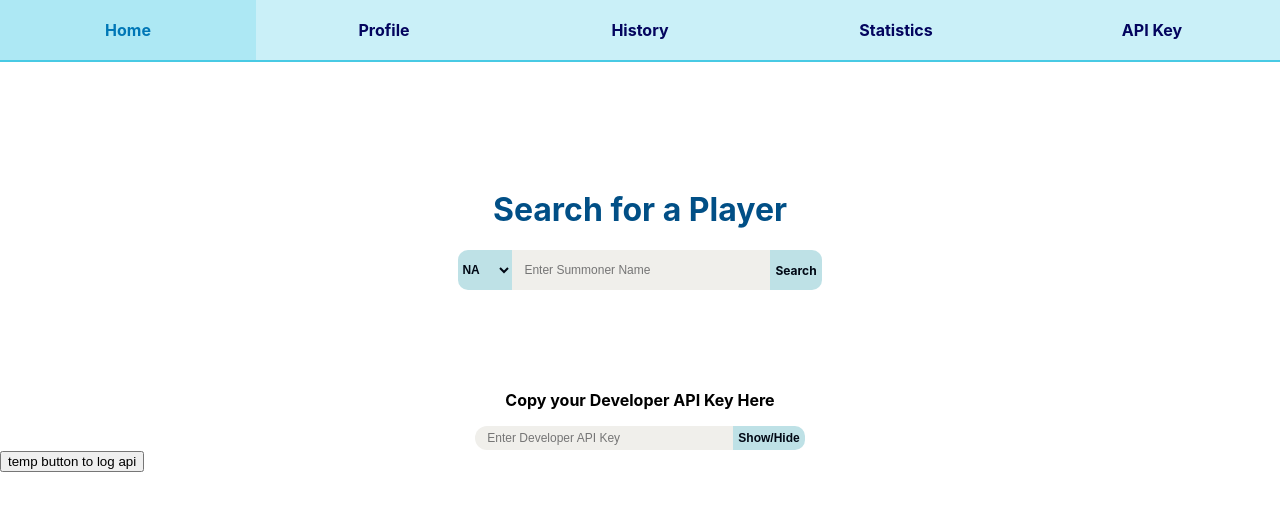
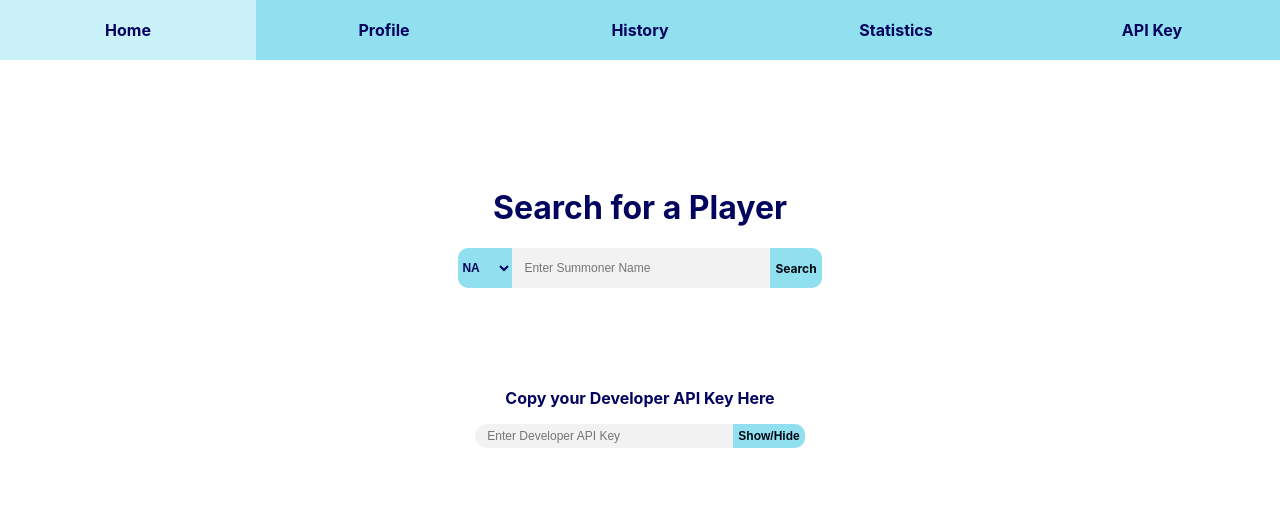
Before and after one commit to MinisGimis/lolwebsite2.0, a React (Create React App) app in the folder front/: page / in a window 1280 px wide. Shown: the top 510 px of the page. Built offline with nearby package versions, Linux system fonts and the light colour scheme.

Commit message:
did profile

```diff
--- a/front/src/App.js
+++ b/front/src/App.js
@@ -2,6 +2,8 @@ import React, { useEffect, useState } from 'react'
 import Navbar from './Navbar';
 import Home from './Home'
 import Profile from './Profile';
+import History from './History';
+import Statistics from './Statistics';
 import {
   BrowserRouter as Router,
   Switch,
@@ -24,24 +26,32 @@ function App() {
     return ("na1")
   })
 
+  const [data, setData] = useState(() => {
+    return (0)
+  })
+
+  const [masteryData, setMasteryData] = useState(() => {
+    return (0)
+  })
+
 
   return (
     <Router>
       <div>
-        <Navbar region={region} name={name} apiKey={apiKey}/>
+        <Navbar region={region} name={name} apiKey={apiKey} data={data}/>
 
         <Switch>
 
           <Route path='/Profile/:region/:name'>
-            <Profile apiKey={apiKey}/>
+            <Profile setData={setData} setMasteryData={setMasteryData} masteryData={masteryData} data={data} apiKey={apiKey}/>
           </Route>
 
           <Route path='/History'>
-            <h1>Match History</h1>
+            <History data={data} apiKey={apiKey}/>
           </Route>
 
           <Route path='/Recent'>
-            <h1>Recent Statistics</h1>
+            <Statistics data={data} apiKey={apiKey}/>
           </Route>
 
           <Route path='/API'>
@@ -49,10 +59,8 @@ function App() {
           </Route>
 
           <Route path='/'>
-            <Home setapiKey={setapiKey} setRegion={setRegion} setName={setName} region={region} name={name} apiKey={apiKey}/>
-            <button onClick={()=>{
-              console.log(apiKey)
-            }}>temp button to log api</button>
+            <Home setData={setData} setMasteryData={setMasteryData} setapiKey={setapiKey} setRegion={setRegion} setName={setName} region={region} name={name} apiKey={apiKey}/>
+
           </Route>
 
         </Switch>
--- /dev/null
+++ b/front/src/History.js
@@ -0,0 +1,21 @@
+import { useParams } from "react-router"
+import { useEffect, useState } from "react";
+
+
+
+const History = ({data, apiKey}) => {
+    const { region, name } = useParams()
+    return (
+
+        <div>
+            <p>History</p>
+            <p>{apiKey}</p>
+            <div>
+                <h3>{data.name} {region}</h3>
+                <h4>Level {data.summonerLevel}</h4>
+                <img src={`http://ddragon.leagueoflegends.com/cdn/10.18.1/img/profileicon/${data.profileIconId}.png`}></img>
+            </div>
+        </div>
+    )
+}
+export default History
--- a/front/src/Home.css
+++ b/front/src/Home.css
@@ -11,7 +11,7 @@
 .searchText {
     text-align: center;
     margin-top: 10%;
-    color: #014f86;
+    color: #03045e;
 }
 
 .apibar {
@@ -26,7 +26,7 @@
 
 .apiText {
     text-align: center;
-    color:black;
+    color:#03045e;
     font-weight: bold;;
 }
 
@@ -37,7 +37,7 @@
     outline: none;
     align-items: center;
     text-indent: 10px;
-    background-color: #f0efeb;
+    background-color: #f2f2f2;
     border-radius: 20px 0px 0px 20px;
     width: 20%;
 }
@@ -46,33 +46,43 @@
     position: relative;
     display: flex;
     align-items: center;
-    color: black;
+    color: #03045e;
     font-size: 12px;
     cursor: pointer;
     border: none;
     outline: none;
     border-radius: 10px 0px 0px 10px;
-    background-color: #bee1e6;
+    background-color: #90e0ef;
     font-weight: bold;
-    color: #000814;
 }
 
 .searchButton {
     position: relative;
     display: flex;
     align-items: center;
-    color: black;
+    color: 03045e;
     font-size: 12px;
     cursor: pointer;
     border: none;
     outline: none;
-    background-color: white;
     border-radius: 0px 10px 10px 0px;
-    background-color: #bee1e6;
+    background-color: #90e0ef;
     font-weight: bold;
     color: #000814;
     text-decoration: none;
     padding: 5px;
+}
+
+.searchButton:hover {
+    background-color: #caf0f8;
+}
+
+.regionSelect:hover {
+    background-color: #caf0f8;
+}
+
+.showapi:hover {
+    background-color: #caf0f8;
 }
 
 .inputText {
@@ -82,7 +92,7 @@
     outline: none;
     align-items: center;
     text-indent: 10px;
-    background-color: #f0efeb;
+    background-color: #f2f2f2;
     width: 20%;
 }
 
@@ -90,14 +100,13 @@
     position: relative;
     display: flex;
     align-items: center;
-    color: black;
+    color: 03045e;
     font-size: 12px;
     cursor: pointer;
     border: none;
     outline: none;
-    background-color: white;
     border-radius: 0px 10px 10px 0px;
-    background-color: #bee1e6;
+    background-color: #90e0ef;
     font-weight: bold;
     color: #000814;
     text-decoration: none;
--- a/front/src/Home.js
+++ b/front/src/Home.js
@@ -8,7 +8,7 @@ import {
 } from "react-router-dom";
 import './Home.css'
 
-const Home = ({ setapiKey, setRegion, setName, region, name, apiKey }) => {
+const Home = ({ setData, setMasteryData, setapiKey, setRegion, setName, region, name, apiKey }) => {
 
     return (
         <div>
@@ -34,7 +34,11 @@ const Home = ({ setapiKey, setRegion, setName, region, name, apiKey }) => {
             <input id="inputText" className="inputText" placeholder="Enter Summoner Name" onChange={()=>{
                 setName(((document.getElementById("inputText")).value).toLowerCase())
             }}></input>
-            <Link to={`/Profile/${region}/${name}`}
+            <Link onClick={()=> {
+              console.log("Searched!")
+              setData(0)
+              setMasteryData(0)
+            }}to={`/Profile/${region}/${name}`}
             className="searchButton">Search</Link>
           </div>
           <p className="apiText">Copy your Developer API Key Here</p>
--- a/front/src/Navbar.css
+++ b/front/src/Navbar.css
@@ -1,11 +1,7 @@
 .header {
     display: flex;
-    background-color: #caf0f8;
-    border-bottom-color: #48cae4;
-    border-bottom-width: 2px;
-    border-bottom-style: solid;
+    background-color: #90e0ef;
 }
-
 
 
 .link {
@@ -19,9 +15,9 @@
     padding-bottom: 20px;
     display: block;
     text-align: center;
+    border-color: #ade8f4;
 }
 
 .link:hover {
-    color: #0077b6;
-    background-color: #ade8f4;
+    background-color: #caf0f8;
 }
--- a/front/src/Navbar.js
+++ b/front/src/Navbar.js
@@ -8,7 +8,7 @@ import {
 } from "react-router-dom";
 import './Navbar.css'
 
-const Navbar = ({ region, name, apiKey }) => {
+const Navbar = ({ region, name, apiKey, data}) => {
 
 
 
--- a/front/src/Profile.css
+++ b/front/src/Profile.css
@@ -2,3 +2,51 @@
     text-align: center;
     margin-top: 10%;
 }
+
+.profileDisplay {
+    text-align: center;
+    font-size:xx-large;
+    display: block;
+    background-color: white;
+    margin-left: 10%;
+    margin-right: 10%;
+}
+
+.masteryDisplay {
+    display:block;
+    text-align: center;
+    margin-top: 50px;
+}
+
+.championList {
+    margin-bottom: 10px;
+    padding: 20px;
+}
+
+.championList:nth-child(odd) {
+    background-color: #caf0f8;
+}
+
+.championIcon {
+    max-height: 82px;
+}
+
+.championList:first-child .championIcon {
+    max-height: none;
+}
+
+.championList:first-child .championLevel {
+    text-shadow: 0px 0px 1px black;
+    color: #023e8a;
+}
+
+
+.championPoints {
+    font-weight: bold;
+    font-size: large;
+}
+
+.championLevel {
+    font-weight: bold;
+    font-size: x-large;
+}
--- a/front/src/Profile.js
+++ b/front/src/Profile.js
@@ -3,22 +3,56 @@ import { useEffect, useState } from "react";
 import './Profile.css'
 
 
-const Profile = ({ apiKey }) => {
+const Profile = ({ setData, setMasteryData, masteryData, data, apiKey }) => {
 
     const [playerInfo, setPlayerInfo] = useState(()=>{
         return(0)
     })
 
-    const makeAPICall = async (region, name, apiKey) => {
+    const [masteryInfo, setMasteryInfo] = useState(() => {
+        return(0)
+    })
+
+    const [check, setCheck] = useState(() => {
+        return(0)
+    })
+
+
+    const getPlayerInfo = async (region, name, apiKey) => {
+        if (data === 0) {
             try {
             const response = await fetch(`https://${region}.api.riotgames.com/lol/summoner/v4/summoners/by-name/${name}?api_key=${apiKey}`, {mode:'cors'});
             const data = await response.json();
             setPlayerInfo(data)
             console.log(data)
-
             }
             catch (e) {
             console.log(e)
+            }
+        }
+
+        else {
+            setPlayerInfo(data)
+        }
+    }
+
+    const getMasteryInfo = async (encryptedSummonerId, apiKey) => {
+        if (masteryData === 0) {
+            try {
+            const response = await fetch(`https://${region}.api.riotgames.com/lol/champion-mastery/v4/champion-masteries/by-summoner/${encryptedSummonerId}?api_key=${apiKey}`, {mode:'cors'});
+            const data = await response.json();
+            setMasteryInfo(data)
+            setCheck(1)
+            console.log(data)
+            }
+            catch (e) {
+            console.log(e)
+            }
+        }
+
+        else {
+            setMasteryInfo(masteryData)
+            setCheck(1)
         }
     }
 
@@ -26,21 +60,48 @@ const Profile = ({ apiKey }) => {
 
 
     useEffect(() =>{
-            makeAPICall(region, name, apiKey)
+        getPlayerInfo(region, name, apiKey)
     }, [])
 
+
+    useEffect(() => {
         if (playerInfo) {
+            getMasteryInfo(playerInfo.id, apiKey)
+        }
+    }, [playerInfo])
+
+    function numberWithCommas(x) {
+        return x.toString().replace(/\B(?=(\d{3})+(?!\d))/g, ",");
+    }
+
+    if (check) {
+        setData(playerInfo)
+        setMasteryData(masteryInfo)
+        console.log(playerInfo)
         return(
             <div>
-                <h3>{playerInfo.name} {region}</h3>
-                <h4>Level {playerInfo.summonerLevel}</h4>
-                <img src={`http://ddragon.leagueoflegends.com/cdn/10.18.1/img/profileicon/${playerInfo.profileIconId}.png`}></img>
+                <div className='profileDisplay'>
+                    <h3>{playerInfo.name}</h3>
+                    <h4>LEVEL {playerInfo.summonerLevel}</h4>
+                    <img className="summonerIcon" src={`https://raw.communitydragon.org/latest/plugins/rcp-be-lol-game-data/global/default/v1/profile-icons/${playerInfo.profileIconId}.jpg`}></img>
                 </div>
+                <div className='masteryDisplay'>
+                    {masteryInfo.map((champion) => (
+                        <div className="championList">
+                            <img className="championIcon" src={`https://raw.communitydragon.org/latest/plugins/rcp-be-lol-game-data/global/default/v1/champion-icons/${champion.championId}.png`}></img>
+                            <p className="championLevel">MASTERY {champion.championLevel}</p>
+                            <p className="championPoints">{numberWithCommas(champion.championPoints)} POINTS</p>
+                        </div>
+                    ))
+                    }
+                </div>
+            </div>
+
         )
     }
 
     else {
-        console.log(playerInfo)
+
         return (
             <div className="error">
                 <h2>Error</h2>
--- /dev/null
+++ b/front/src/Statistics.js
@@ -0,0 +1,21 @@
+import { useParams } from "react-router"
+import { useEffect, useState } from "react";
+
+
+
+const Statistics = ({data, apiKey}) => {
+    const { region, name } = useParams()
+    return (
+
+        <div>
+            <p>statistics</p>
+            <p>{apiKey}</p>
+            <div>
+                <h3>{data.name} {region}</h3>
+                <h4>Level {data.summonerLevel}</h4>
+                <img src={`http://ddragon.leagueoflegends.com/cdn/10.18.1/img/profileicon/${data.profileIconId}.png`}></img>
+            </div>
+        </div>
+    )
+}
+export default Statistics
```
Lines whose indentation alone changed are shown as unchanged.
